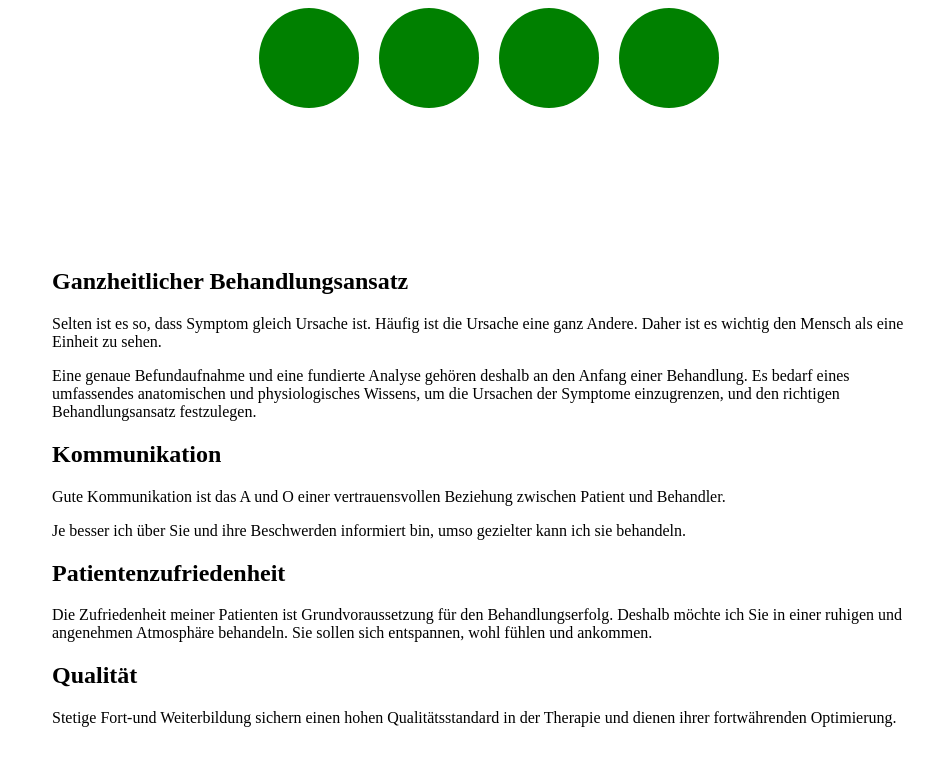
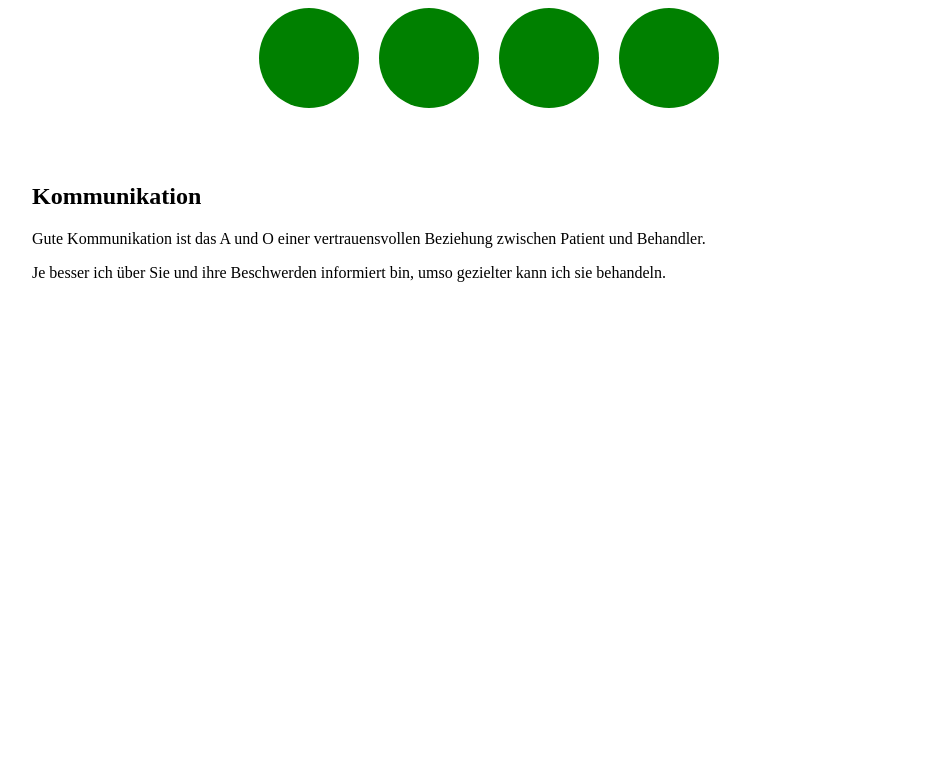
Before and after one commit to Ninerian/clickslider, a website: page index.html in a window 1280 px wide. Shown: the whole page, without its empty margins (153-1087 px from the left). Drawn offline with nearby package versions, Linux system fonts and the light colour scheme.

Commit message:
Integrated methods into prototype object, changed names, added jquery.easing Module

```diff
--- a/bower.json
+++ b/bower.json
@@ -3,7 +3,8 @@
   "version": "0.0.1",
   "description": "Horizontal Slider",
   "dependencies": {
-    "jquery": "~1.8"
+    "jquery": "~1.8",
+    "jquery-easing": "latest"
   },
   "devDependencies": {
     "jasmine-jquery": "~1.5.93"
--- a/index.html
+++ b/index.html
@@ -20,7 +20,7 @@
             <li class="grid_3 omega"><button class="slider__qual ">Qualität</button></li>
           </ul>
 
-          <span class="slider__arrow"></span>
+          <span class="slider-arrow"></span>
         </div>
         <div class="slider-slides grid_22 prefix_1">
 
@@ -56,10 +56,16 @@
     </div>
 
   <script src="bower_components/jquery/jquery.js"></script>
+  <script src="bower_components/jquery-easing/jquery.easing.js"></script>
     <script src="scripts/clickSlider.js"></script>
 
     <script>
-      $('.example').clickSlider();
+      $('.slider').ClickSlider({
+        duration: 1000,
+        easing: 'easeInOutQuad',
+        startSlide: 1
+
+      });
     </script>
   </body>
 </html>
--- a/package.json
+++ b/package.json
@@ -1,6 +1,6 @@
 {
   "name": "slider",
-  "version": "0.0.1",
+  "version": "0.0.2",
   "description": "Horizontal Slider",
   "keywords": [
     "jquery-plugin"
@@ -25,7 +25,8 @@
     "test": "test"
   },
   "dependencies": {
-    "jquery": "~1.8"
+    "jquery": "~1.8",
+    "jquery-easing": "latest"
   },
   "devDependencies": {
     "karma-coverage": "~0.1.3",
--- a/scripts/clickSlider.js
+++ b/scripts/clickSlider.js
@@ -13,13 +13,13 @@
   // minified (especially when both are regularly referenced in your plugin).
 
   // Create the defaults once
-  var pluginName = 'clickSlider',
+  var pluginName = 'ClickSlider',
     defaults = {
       propertyName: 'value'
     };
 
   // The actual plugin constructor
-  function clickSlider(element, options) {
+  function ClickSlider(element, options) {
     // Store a jQuery wrapped version of the element so we can easily
     // work with it
     this.$element = $(element);
@@ -30,10 +30,54 @@
     this.options = $.extend({}, defaults, options);
     this._defaults = defaults;
     this._name = pluginName;
+
+    this.SLIDER_CLASS = 'slider';
+    this.SLIDER_CONTROLL_CLASS = '-control__';
+    this.SLIDER_SLIDES_CONTAINER = 'slider-slides';
+    this.SLIDER_SLIDE_CLASS = '-slide__';
+
+    this.SLIDER_ID = _makeID();
+
+    this.DEFAULT_EASING = 'linear';
+    this.DEFAULT_DURATION = 1000;//ms
+
+    this.easing = this.options.easing || this.DEFAULT_EASING;
+    this.duration = this.options.duration || this.DEFAULT_DURATION;
+
+    this.activeSlide = this.options.startSlide || 0;
+
+//
+//    this.slidesData;
+//    this.containerInnerWidth;
+//    this.containerOuterWidth;
+//    this.containerHeight;
+//
+//
+//    this.slidesElements;
+//    this.controlElements;
+
+    /**
+     * Generates random string
+     * @return {[string]} random string
+     */
+
+    function _makeID() {
+      var text = "";
+      var possible = "ABCDEFGHIJKLMNOPQRSTUVWXYZabcdefghijklmnopqrstuvwxyz0123456789";
+
+      for (var i = 0; i < 5; i++)
+        text += possible.charAt(Math.floor(Math.random() * possible.length));
+
+      return text;
+    }
+
     this.init();
   }
 
-  clickSlider.prototype = {
+  ClickSlider.prototype = {
+
+    variables: this,
+
     init: function () {
       // Place initialization logic here
       // You already have access to the DOM element and
@@ -41,10 +85,278 @@
       // and this.options
       // you can add more functions like the one below and
       // call them like so: this.yourOtherFunction().
-      this.$element.addClass('success');
+      var _sliderElement = this.$element;
+      var _navigationElement = this.getElements(_sliderElement, '.slider-nav');
+      var _arrowElement = this.getElements(_sliderElement, '.slider-arrow');
+      var _slidesContainer = this.getElements(_sliderElement, '.slider-slides');
+
+      this.controlElements = this.getElements(_navigationElement, 'button');
+      this.slidesElements = _slidesContainer.children('div[id^="slider-slide"]');
+
+
+      this.slidesData = this.collectSlideData(this.slidesElements);
+
+
+      this.containerInnerWidth = _slidesContainer.width();
+      this.containerOuterWidth = _slidesContainer.outerWidth();
+      this.containerHeight = this.getMaxHeight();
+
+      console.log('containerInnerWidth', this.containerInnerWidth);
+      console.log('containerOuterWidth', this.containerOuterWidth);
+
+
+      _slidesContainer.height(this.containerHeight);
+
+
+      this.setCountClass(this.controlElements, this.SLIDER_CONTROLL_CLASS);
+      this.setCountClass(this.slidesElements, this.SLIDER_SLIDE_CLASS);
+
+
+      this.initControls(this.controlElements);
+
+      this.startPosition(this.options.startSlide);
+      //switchSlide( options.startSlide );
     },
-    yourOtherFunction: function () {
-      // some logic
+
+    /**
+     * Set all slides to the source Position
+     *
+     * @param  {[type]} startSlide
+     * @return {[type]}
+     */
+
+    startPosition: function (startSlide) {
+      var _slideNumber = startSlide || 0;
+      var _slideClass = '.' + this.SLIDER_CLASS + this.SLIDER_SLIDE_CLASS;
+      var _targetPosition;
+      var _elementWidth;
+
+      for (var i = 0; i < this.slidesElements.length; i++) {
+        _elementWidth = this.slidesData[i].width;
+
+        if (i !== _slideNumber && i > 0) {
+          _targetPosition = this.containerOuterWidth;
+        } else if (i !== _slideNumber) {
+          _targetPosition = 0 - _elementWidth;
+        } else {
+          _targetPosition = (this.containerOuterWidth - _elementWidth) / 2;
+        }
+
+        $(_slideClass + i).css({
+          'position': 'absolute',
+          'left': _targetPosition
+        });
+      }
+
+      this.toggleActiveState(_slideNumber);
+
+    },
+
+
+    /**
+     * switches slides
+     * @return {[type]}
+     */
+    switchSlide: function (slide, data) {
+      var _slideNumber = slide || 0;
+      var _slideClass = this.SLIDER_CLASS + this.SLIDER_SLIDE_CLASS;
+      var _direction;
+
+      if (this.activeSlide > _slideNumber) {
+        _direction = 'right';
+      } else if (this.activeSlide < _slideNumber) {
+        _direction = 'left';
+      } else {
+        return;
+      }
+
+      this.moveSlide(_slideClass + _slideNumber, this.getTargetPosition(_slideNumber, _direction));
+      this.moveSlide(_slideClass + this.activeSlide, this.getTargetPosition(this.activeSlide, _direction), this.toggleActiveState(_slideNumber));
+    },
+
+    getTargetPosition: function (slide, direction) {
+      var _elementWidth = this.slidesData[slide].width;
+
+      if (slide !== this.activeSlide) {
+        return (this.containerInnerWidth - _elementWidth) / 2;
+      } else if (direction === 'left') {
+        return 0 - _elementWidth;
+      } else {
+        return this.containerOuterWidth;
+      }
+    },
+
+
+    /**
+     *
+     * @param slide
+     * @param targetPosition
+     * @param callback
+     * @returns {*}
+     */
+
+    moveSlide: function (slide, targetPosition, callback) {
+
+     return $('.' + slide).animate({
+              left: targetPosition
+            }, {
+              duration: duration,
+              easing: easing,
+              queue: true
+            },
+            callback);
+    },
+
+    /**
+     * [getDirection description]
+     * @param  {[type]} slide
+     * @return {[type]}
+     */
+
+    getDirection: function (slide) {
+      var direction,
+        _slidePosition = $(slide).position().left;
+
+      if (_slidePosition < 0) {
+        direction = 'left';
+      } else if (_slidePosition > this.containerOuterWidth) {
+        direction = 'right';
+      } else {
+        direction = 'both';
+      }
+
+      return direction;
+    },
+
+    /**
+     * [setActiveSlide description]
+     */
+    toggleActiveState: function (slideNumber) {
+      var _slideNumber = slideNumber || 0;
+      var _slideClassName = '.' + this.SLIDER_CLASS + this.SLIDER_SLIDE_CLASS + _slideNumber;
+      var _controllerClassName = '.' + this.SLIDER_CLASS + this.SLIDER_CONTROLL_CLASS + _slideNumber;
+
+      this.slidesElements.removeClass('active');
+      this.controlElements.removeClass('active');
+
+      $(_slideClassName).addClass('active');
+      $(_controllerClassName).addClass('active');
+
+      this.activeSlide = _slideNumber;
+    },
+
+    /**
+     * [isActive description]
+     * @param  {[type]}  el
+     * @return {Boolean}
+     */
+    isActive: function (el) {
+      return $(el).hasClass('active');
+    },
+
+    /**
+     * [isFirst description]
+     * @return {Boolean}
+     */
+    isFirst: function (el) {
+
+    },
+
+    /**
+     * [isLast description]
+     * @return {Boolean}
+     */
+    isLast: function () {
+
+    },
+
+    /**
+     * [autoPlay description]
+     * @return {[type]}
+     */
+
+    autoPlay: function () {
+      // body...
+    },
+
+    /**
+     * [moveArrow description]
+     * @param  {[type]} argument
+     * @return {[type]}
+     */
+    moveArrow: function (argument) {
+      // body...
+    },
+
+    getData: function() {
+      return this;
+    },
+
+    getElements: function (parent, searchedElement) {
+      var element = $(parent).find(searchedElement);
+
+      return element.length > 0 ? element : null;
+    },
+
+
+
+    setCountClass: function (element, className) {
+      for (var i = 0; i < element.length; i++) {
+        $(element[i]).addClass(this.SLIDER_CLASS + className + i);
+      }
+    },
+
+    collectSlideData: function (elements) {
+      var data = {};
+
+      for (var i = 0; i < elements.length; i++) {
+        data[i] = {};
+        data[i] = this.getSlideData(elements[i]);
+      }
+
+      return data;
+    },
+
+    /**
+     *
+     * @param slide
+     * @returns {{width: *, height: *, direction: type[]}}
+     */
+
+    getSlideData: function (slide) {
+      var _el = $(slide);
+
+      return {
+        width: _el.width(),
+        height: _el.height(),
+        direction: this.getDirection(_el)
+      };
+    },
+
+    initControls: function (elements) {
+      for (var i = 0; i < elements.length; i++) {
+        this.addClickEvent(elements[i]);
+      }
+    },
+
+    addClickEvent: function (element) {
+      var _className = $(element).attr('class');
+      var _position = parseInt(_className.substr(_className.lastIndexOf('__') + 2, _className.length - 1), 10);
+      var _that = this;
+
+      $(element).on('click', _that, function ( event ) {
+        ClickSlider.prototype.switchSlide(_position, event.data);
+      });
+    },
+
+    getMaxHeight: function () {
+      var _slideDataArr = $.makeArray(this.slidesData);
+
+      var maxHeight = $.map(_slideDataArr[0], function (index, el) {
+        return index.height;
+      });
+
+      return Math.max.apply(null, maxHeight);
     }
   };
 
@@ -53,335 +365,9 @@
   $.fn[pluginName] = function (options) {
     return this.each(function () {
       if (!$.data(this, 'plugin-' + pluginName)) {
-        $.data(this, 'plugin-' + pluginName, new clickSlider(this, options));
+        $.data(this, 'plugin-' + pluginName, new ClickSlider(this, options));
       }
     });
   };
 
 })(jQuery, window, document);
-
-//  (function($){
-//    'use strict';
-//
-//    $.fn.clickSlider = function( params ) {
-//
-//    var SLIDER_CLASS = 'slider';
-//    var SLIDER_CONTROLL_CLASS = '-control__';
-//    var SLIDER_SLIDES_CONTAINER = 'slider-slides';
-//    var SLIDER_SLIDE_CLASS = '-slide__';
-//
-//    var SLIDER_ID = _makeid();
-//
-//    var DEFAULT_EASING = 'linear';
-//    var DEFAULT_DURATION = 1000;//ms
-//
-//    var options = params || {};
-//    var easing = options.easing || DEFAULT_EASING;
-//    var duration = options.duration || DEFAULT_DURATION;
-//
-//    var activeSlide = options.startSlide || 0;
-//
-//
-//    var slidesData;
-//    var containerInnerWidth;
-//    var containerOuterWidth;
-//    var containerHeight;
-//
-//
-//    var slidesElements;
-//    var controlElements;
-//
-//
-//
-//  /**
-//  * erzeugt Slider
-//  */
-//
-//  function init( slider ) {
-//    var _sliderElement = $(slider);
-//    var _navigationElement = getElements(_sliderElement, '.slider__nav');
-//    var _arrowElement = getElements(_sliderElement, '.slider__arrow');
-//    var _slidesContainer = getElements(_sliderElement, '.slider-slides');
-//
-//    controlElements = getElements(_navigationElement, 'button');
-//    slidesElements = _slidesContainer.children('div[id^="slider-slide"]');
-//
-//
-//    slidesData = collectSlideData(slidesElements);
-//
-//
-//    containerInnerWidth = _slidesContainer.width();
-//    containerOuterWidth = _slidesContainer.outerWidth();
-//    containerHeight = getMaxHeight();
-//
-//    console.log('containerInnerWidth', containerInnerWidth);
-//    console.log('containerOuterWidth', containerOuterWidth);
-//
-//
-//    _slidesContainer.height(containerHeight);
-//
-//
-//    setCountClass(controlElements, SLIDER_CONTROLL_CLASS);
-//    setCountClass(slidesElements, SLIDER_SLIDE_CLASS);
-//
-//
-//    initControls ( controlElements );
-//
-//    startPosition ( options.startSlide );
-//    //switchSlide( options.startSlide );
-//
-//    }
-//
-//  /**
-//  * Set all slides to the source Position
-//  *
-//  * @param  {[type]} startSlide
-//  * @return {[type]}
-//  */
-//
-//  function startPosition ( startSlide ) {
-//    var _slideNumber = startSlide || 0;
-//    var	_slideClass = '.' + SLIDER_CLASS + SLIDER_SLIDE_CLASS;
-//    var _targetPosition;
-//    var _elementWidth;
-//
-//    for (var i = 0; i < slidesElements.length; i++) {
-//    _elementWidth = slidesData[i].width;
-//
-//    if ( i !== _slideNumber && i > 0) {
-//    _targetPosition = containerOuterWidth;
-//    } else if ( i !== _slideNumber) {
-//    _targetPosition =  0 - _elementWidth;
-//    } else {
-//    _targetPosition = (containerOuterWidth - _elementWidth) / 2;
-//    }
-//
-//  $(_slideClass + i).css({
-//    'position': 'absolute',
-//    'left': _targetPosition});
-//  }
-//
-//  toggleActiveState( _slideNumber );
-//  }
-//
-//  /**
-//  * switches slides
-//  * @return {[type]}
-//  */
-//  function switchSlide( slide ) {
-//    var _slideNumber = slide || 0;
-//    var	_slideClass = SLIDER_CLASS + SLIDER_SLIDE_CLASS;
-//    var _direction;
-//
-//    if (activeSlide > _slideNumber) {
-//    _direction = 'right';
-//    } else if (activeSlide < _slideNumber) {
-//    _direction = 'left';
-//    } else {
-//    return;
-//    }
-//
-//  moveSlide(_slideClass  + _slideNumber, getTargetPosition( _slideNumber, _direction ));
-//  moveSlide(_slideClass  + activeSlide, getTargetPosition( activeSlide, _direction),
-//  toggleActiveState(_slideNumber));
-//  }
-//
-//  function getTargetPosition( slide, direction ) {
-//    var _elementWidth = slidesData[slide].width;
-//
-//    if (slide !== activeSlide) {
-//    return (containerInnerWidth - _elementWidth) / 2;
-//    } else if ( direction === 'left' ) {
-//    return 0 - _elementWidth;
-//    } else {
-//    return containerOuterWidth;
-//    }
-//  }
-//
-//
-//
-//  /**
-//  * moves slide in the given direction
-//  * @param  {[type]} slide
-//  * @param  {[type]} direction
-//  * @return {[type]}
-//  */
-//
-//  function moveSlide(slide, targetPosition, callback) {
-//    $('.'+slide).css('position', 'absolute');
-//
-//    $('.'+slide).animate( {
-//    left: targetPosition
-//    }, {
-//    duration: duration,
-//    easing: easing,
-//    queue: true
-//    },
-//  callback );
-//  }
-//
-//  /**
-//  * [getDirection description]
-//  * @param  {[type]} slide
-//  * @return {[type]}
-//  */
-//
-//  function getDirection(slide) {
-//    var direction,
-//    _slidePosition = $(slide).position().left;
-//
-//    if (_slidePosition < 0) {
-//    direction = 'left';
-//    } else if (_slidePosition > containerOuterWidth) {
-//    direction = 'right';
-//    } else {
-//    direction = 'both';
-//    }
-//
-//  return direction;
-//  }
-//
-//  /**
-//  * [setActiveSlide description]
-//  */
-//  function toggleActiveState( slideNumber ) {
-//    var _slideNumber = slideNumber || 0;
-//    var	_slideClassName = '.'+ SLIDER_CLASS + SLIDER_SLIDE_CLASS + _slideNumber;
-//    var _controllerClassName = '.'+ SLIDER_CLASS + SLIDER_CONTROLL_CLASS + _slideNumber;
-//
-//    slidesElements.removeClass('active');
-//    controlElements.removeClass('active');
-//
-//    $(_slideClassName).addClass('active');
-//    $(_controllerClassName).addClass('active');
-//
-//    activeSlide = _slideNumber;
-//    }
-//
-//  /**
-//  * [isActive description]
-//  * @param  {[type]}  el
-//  * @return {Boolean}
-//  */
-//  function isActive ( el ) {
-//    return $(el).hasClass('active');
-//    }
-//
-//  /**
-//  * [isFirst description]
-//  * @return {Boolean}
-//  */
-//  function isFirst( el ) {
-//
-//    }
-//
-//  /**
-//  * [isLast description]
-//  * @return {Boolean}
-//  */
-//  function isLast() {
-//
-//    }
-//
-//  /**
-//  * [autoPlay description]
-//  * @return {[type]}
-//  */
-//
-//  function autoPlay() {
-//    // body...
-//    }
-//
-//  /**
-//  * [moveArrow description]
-//  * @param  {[type]} argument
-//  * @return {[type]}
-//  */
-//  function moveArrow(argument) {
-//    // body...
-//    }
-//
-//  function getElements(parent, searchedElement) {
-//    var element = $(parent).find(searchedElement);
-//
-//    return element.length > 0 ? element : null;
-//    }
-//
-//  /**
-//  * Generates random string
-//  * @return {[string]} random string
-//  */
-//
-//  function _makeid()
-//		{
-//      var text = "";
-//      var possible = "ABCDEFGHIJKLMNOPQRSTUVWXYZabcdefghijklmnopqrstuvwxyz0123456789";
-//
-//      for( var i=0; i < 5; i++ )
-//      text += possible.charAt(Math.floor(Math.random() * possible.length));
-//
-//      return text;
-//      }
-//
-//  function setCountClass( element, className ) {
-//    for (var i = 0; i < element.length; i++) {
-//    $(element[i]).addClass(SLIDER_CLASS + className + i);
-//    }
-//  }
-//
-//  function collectSlideData (elements) {
-//    var data = {};
-//
-//  for (var i = 0; i < elements.length; i++) {
-//      data[i] = {};
-//    data[i] = getSlideData(elements[i]);
-//    }
-//
-//    return data;
-//    }
-//
-//    /**
-//    * [getSlidesData description]
-//    * @param  {[type]} slide
-//    * @return {[type]}
-//    */
-//
-//    function getSlideData( slide ) {
-//      var _el = $(slide);
-//
-//      return	{
-//      width: _el.width(),
-//      height: _el.height(),
-//      direction: getDirection(_el)
-//      };
-//    }
-//
-//    function initControls ( elements ) {
-//      for (var i = 0; i < elements.length; i++) {
-//      addClickEvent(elements[i]);
-//      }
-//    }
-//
-//    function addClickEvent ( element ) {
-//      var _className = $(element).attr('class');
-//      var _position = parseInt(_className.substr(_className.lastIndexOf('__') +2, _className.length -1), 10);
-//
-//      $(element).on('click', function() {
-//      switchSlide(_position);
-//      });
-//    }
-//
-//    function getMaxHeight () {
-//      var _slideDataArr = $.makeArray( slidesData );
-//
-//      var maxHeight = $.map( _slideDataArr[0], function ( index, el ) {
-//      return index.height;
-//      });
-//
-//    return Math.max.apply(null, maxHeight);
-//    }
-//
-//
-//    init(this);
-//    };
-//    }(jQuery));
--- a/styles/example.css
+++ b/styles/example.css
@@ -88,14 +88,14 @@
 }
 
 
-.slider__arrow {
+.slider-arrow {
   width: 100%;
   height: 85px;
   background: url("../images/slider__arrow.png") no-repeat 0px bottom transparent;
   background: url("../images/slider__arrow.svg") no-repeat 0px bottom transparent;
 }
 
-.slider__arrow:hover,
+.slider-arrow:hover,
 .slider-nav:hover,
 .slider__headline:hover {
   opacity: 1;
```
